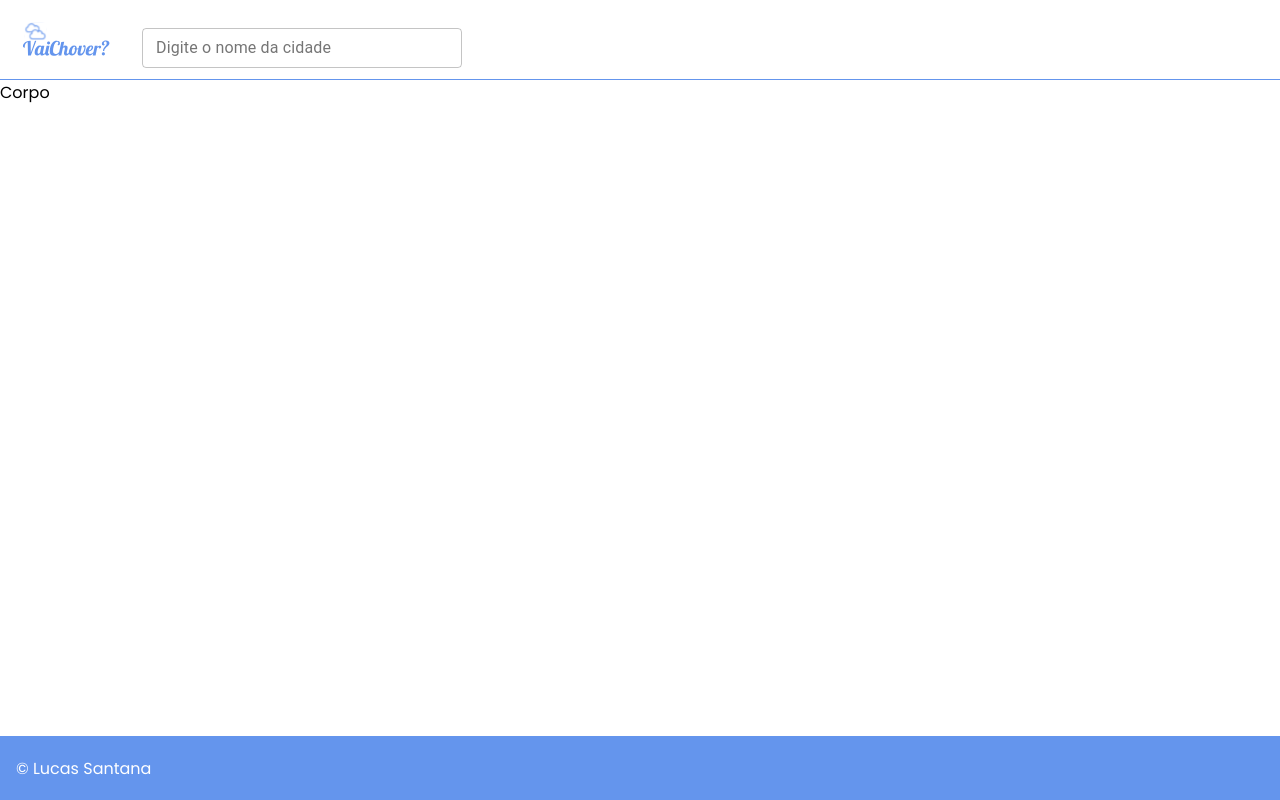
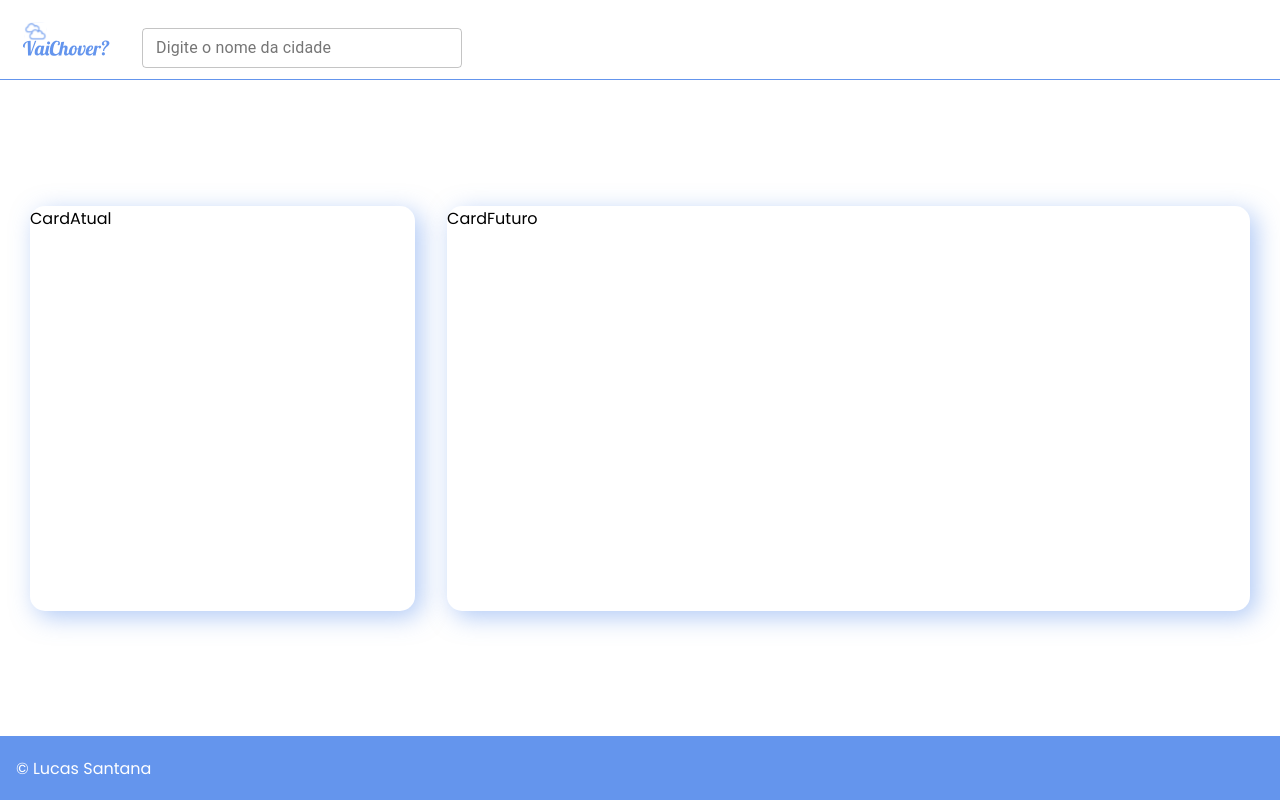
Before and after one commit to lucassantanar/vaiChoverApp, a Next.js app: page / in a window 1280 px wide. Built offline with nearby package versions, Linux system fonts and the light colour scheme.

Commit message:
centralização de conteudo do main e inclusão do CardAtual e CardPrevisaoFutura

```diff
--- a/src/pages/index.tsx
+++ b/src/pages/index.tsx
@@ -14,6 +14,9 @@ export const Header = styled.header`
 export const Main = styled.main`
   width: 100%;
   height: 82%;
+  display: flex;
+  justify-content: center;
+  align-items: center;
 `;
 
 export const Footer = styled.footer`
@@ -41,6 +44,8 @@ export const HeaderLogoTitulo = styled.div`
 export const ConteudoMain = styled.div`
   width: 76.25rem;
   height: 25.313rem;
+  display: flex;
+  gap: 2rem;
 `;
 
 export const ConteudoFooter = styled.div`
@@ -48,16 +53,31 @@ export const ConteudoFooter = styled.div`
   color: white;
 `;
 
+export const CardPrevisaoAtual = styled.div`
+  width: 24.188rem;
+  height: 25.313rem;
 
+  background: #ffffff;
+  box-shadow: 6px 6px 25px rgba(100, 149, 237, 0.5);
+  border-radius: 15px;
+`;
+
+export const CardPrevisaoProximosDias = styled.div`
+  width: 50.438rem;
+  height: 25.313rem;
+
+  background: #ffffff;
+  box-shadow: 6px 6px 25px rgba(100, 149, 237, 0.5);
+  border-radius: 15px;
+`;
 
 const useStyles = makeStyles((theme: Theme) =>
   createStyles({
     root: {
       width: '20rem',
     },
-  }),
+  })
 );
-
 
 export default function Home() {
   const classes = useStyles();
@@ -67,7 +87,7 @@ export default function Home() {
         <ConteudoHeader>
           <HeaderLogoTitulo>
             <Image src={Logo} alt="VaiChover?" width={90} height={90} />
-          <div style={{paddingTop: '1rem'}}>
+            <div style={{ paddingTop: '1rem' }}>
               <TextField
                 id="outlined-secondary"
                 label="Digite o nome da cidade"
@@ -80,7 +100,12 @@ export default function Home() {
           </HeaderLogoTitulo>
         </ConteudoHeader>
       </Header>
-      <Main>Corpo</Main>
+      <Main>
+        <ConteudoMain>
+          <CardPrevisaoAtual>CardAtual</CardPrevisaoAtual>
+          <CardPrevisaoProximosDias>CardFuturo</CardPrevisaoProximosDias>
+        </ConteudoMain>
+      </Main>
       <Footer>
         <ConteudoFooter>© Lucas Santana</ConteudoFooter>
       </Footer>
```
Lines whose indentation alone changed are shown as unchanged.
